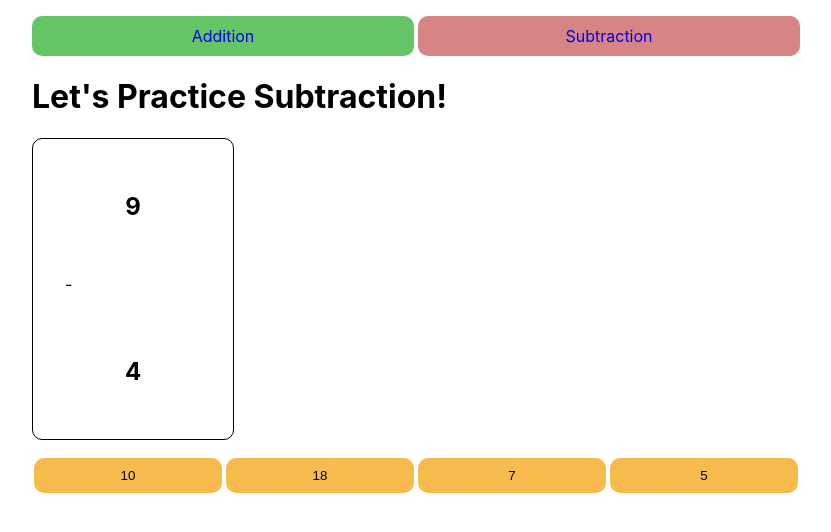
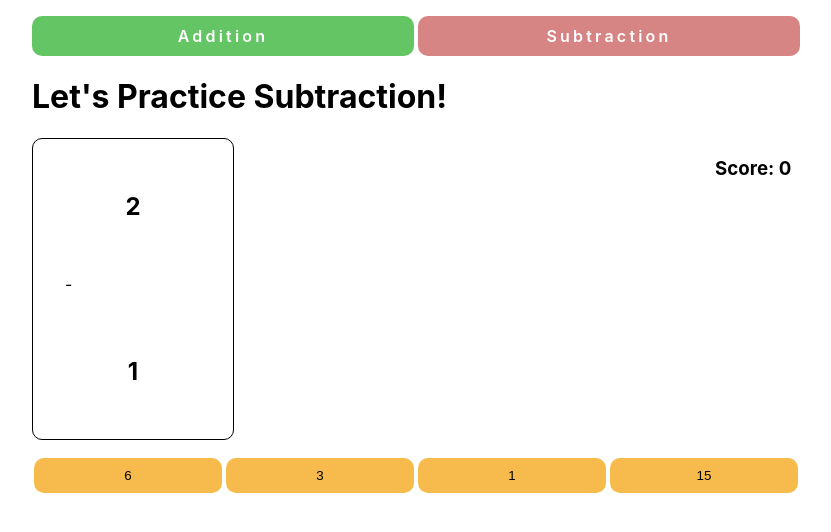
Before and after one commit to t-ogund/react-flashcards, a React (Create React App) app: page /subtract in a window 1280 px wide. Shown: the top 532 px of the page, without its empty margins (224-1055 px from the left). Built offline with nearby package versions, Linux system fonts and the light colour scheme.

Commit message:
main functionality complete.

```diff
--- a/src/App.css
+++ b/src/App.css
@@ -3,12 +3,14 @@
   margin: 0 auto;
 }
 
-/* .nav {
-  border: 1px solid black;
-} */
-
 ul {
   padding: 0
+}
+
+.link {
+  color: white;
+  font-weight: 600;
+  letter-spacing: .2em
 }
 
 .li {
@@ -43,6 +45,10 @@ a:visited {
   margin-left: 2px;
 }
 
+#card-score-container {
+  display: flex;
+  justify-content: space-between;
+}
 
 #card {
   height: 300px;
@@ -61,6 +67,11 @@ a:visited {
 #operand-section {
   height: 10%;
   margin-left: 2em;
+}
+
+#score-box {
+  height: 200px;
+  width: 85px;
 }
 
 #multi-choice-container {
--- a/src/Card.js
+++ b/src/Card.js
@@ -4,30 +4,67 @@ class Card extends React.Component {
     constructor(props) {
         super(props);
         this.state = {
-            topNumber: null,
-            bottomNumber: null,
+            topNumber: Math.floor(Math.random() * 10 + 1),
+            bottomNumber: Math.floor(Math.random() * 10 + 1),
+            score: 0
         }
         console.log(props)
-        this.topNumber = this.topNumber.bind(this);
+
+        this.handleClick = this.handleClick.bind(this);
     }
 
-    componentDidMount() {
+    handleClick(e) {
+        // console.log(e.target.textContent == this.state.topNumber + this.state.bottomNumber);
+        if (this.props.operand.match.url[1].toLowerCase() === "a") {
+            if (e.target.textContent == this.state.topNumber + this.state.bottomNumber) {
                 this.setState({
                     topNumber: Math.floor(Math.random() * 10 + 1),
                     bottomNumber: Math.floor(Math.random() * 10 + 1),
+                    score: this.state.score += 1
                 })
+            } else {
+                console.log("Try again...");
+            }
+        } else {
+            let topSubtract;
+            let bottomSubtract;
+            if (this.state.topNumber > this.state.bottomNumber) {
+                topSubtract = this.state.topNumber;
+                bottomSubtract = this.state.bottomNumber;
+            } else if (this.state.topNumber < this.state.bottomNumber) {
+                topSubtract = this.state.bottomNumber;
+                bottomSubtract = this.state.topNumber;
+            } else {
+                topSubtract = this.state.topNumber;
+                bottomSubtract = this.state.bottomNumber;
+            }
+            let cycleTop
+            let cycleBottom
+            if (this.state.topNumber > this.state.bottomNumber) {
+                cycleTop = this.state.topNumber;
+                cycleBottom = this.state.bottomNumber
+            } else if (this.state.topNumber < this.state.bottomNumber) {
+                cycleTop = this.state.bottomNumber;
+                cycleBottom = this.state.topNumber;
+            } else {
+                cycleTop = this.state.topNumber;
+                cycleBottom = this.state.bottomNumber;
+            }
+            if (e.target.textContent == cycleTop - cycleBottom) {
+                this.setState({
+                    topNumber: Math.floor(Math.random() * 10 + 1),
+                    bottomNumber: Math.floor(Math.random() * 10 + 1),
+                    score: this.state.score += 1
+                })
+            } else {
+                console.log("Try again...")
+            }
         }
 
-    topNumber() {
-        this.setState({
-            topNumber: Math.floor(Math.random() * 10 + 1)
-        })
+
+
     }
-    bottomNumber() {
-        this.setState({
-            bottomNumber: Math.floor(Math.random() * 10 + 1)
-        })
-    }
+
 
     render() {
         let t
@@ -44,30 +81,32 @@ class Card extends React.Component {
         }
 
         const choice_1 = Math.floor(Math.random() * 20 + 1);
-        const  choice_2 = Math.floor(Math.random() * 20 + 1);
+        const choice_2 = Math.floor(Math.random() * 20 + 1);
         const choice_3 = Math.floor(Math.random() * 20 + 1);
-        const choice_4 = this.props.operand.match.url[1].toLowerCase() === "a" ? this.state.topNumber + this.state.bottomNumber : this.state.topNumber - this.state.bottomNumber;
+        let choice_4 = this.props.operand.match.url[1].toLowerCase() === "a" ? t + b : t - b;
 
-        const choiceNodeList = document.querySelectorAll(".choice");
-        let choiceArray = Array.from(choiceNodeList);
-        console.log(choiceArray);
+        const choiceArray = [choice_1, choice_2, choice_3, choice_4]
 
-        let uniqueAdditionOptions = [...new Set(choiceArray)]
-            if (uniqueAdditionOptions.length < 4) {
-                let replacementAdditionNumber = Math.floor(Math.random() * 20 + 1)
-                // if (!uniqueAdditionOptions.includes(replacementAdditionNumber)) {
-                //     uniqueAdditionOptions.push(replacementAdditionNumber)
-                // }
-        }
+        //random
+        // Create a copy of the original array to be randomized
+let shuffledOptions = [...choiceArray];
+
+// Defining function returning random value from i to N
+const getRandomValue = (i, N) => Math.floor(Math.random() * (N - i) + i);
+
+// Shuffle a pair of two elements at random position j
+shuffledOptions.forEach( (elem, i, arr, j = getRandomValue(i, arr.length)) => [arr[i], arr[j]] = [arr[j], arr[i]] );
 console.log("CHOICE ARRAY: ", choiceArray)
-        console.log("UNIQUE ADDITION OPTIONS: ", uniqueAdditionOptions)
+console.log("SHUFFLED OPTIONS: ", shuffledOptions);
+// ['d', 'a', 'b', 'c']
 
 
-
+const finalOption = shuffledOptions.map(multiOption => <button className="choice" onClick={this.handleClick}>{multiOption}</button>)
 
 
         return(
             <React.Fragment>
+            <div id="card-score-container">
                 <div id="card">
                     <div id="top-section">
                         <h2 id="top-number">{t}</h2>
@@ -77,11 +116,17 @@ class Card extends React.Component {
                         <h2 id="bottom-number">{b}</h2>
                     </div>
                 </div>
+                <div id="score-box">
+                    <h3>Score: {this.state.score}</h3>
+                </div>
+            </div>
             <div id="multi-choice-container">
-                <button onClick={this.topNumber} className="choice">{choice_1}</button>
+                {/* <button onClick={this.topNumber} className="choice">{choice_1}</button>
                 <button className="choice">{choice_2}</button>
                 <button className="choice">{choice_3}</button>
-                <button className="choice">{choice_4}</button>
+                <button className="choice">{choice_4}</button> */}
+                {finalOption}
+
             </div>
             </React.Fragment>
         )
--- a/src/Discipline.js
+++ b/src/Discipline.js
@@ -7,10 +7,6 @@ class Discipline extends React.Component {
         super(props);
         console.log(props.match.url)
     }
-
-
-
-
 
     render() {
         return(
--- a/src/Nav.js
+++ b/src/Nav.js
@@ -16,12 +16,12 @@ class Nav extends React.Component {
                 <ul className="nav-links">
                     <li id="left" className="li">
                         <Link to="/add">
-                            Addition
+                            <span className="link">Addition</span>
                         </Link>
                     </li>
                     <li id="right" className="li">
                         <Link to="/subtract">
-                            Subtraction
+                            <span className="link">Subtraction</span>
                         </Link>
                     </li>
                 </ul>
```
Also changed, not shown: src/App.js (+0 -10 lines). Lines whose indentation alone changed are shown as unchanged.
